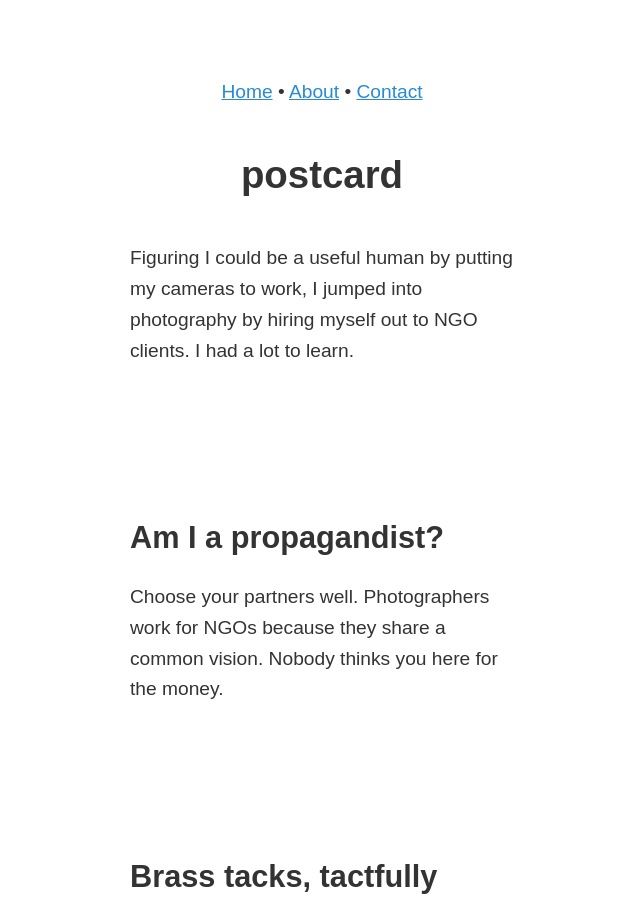
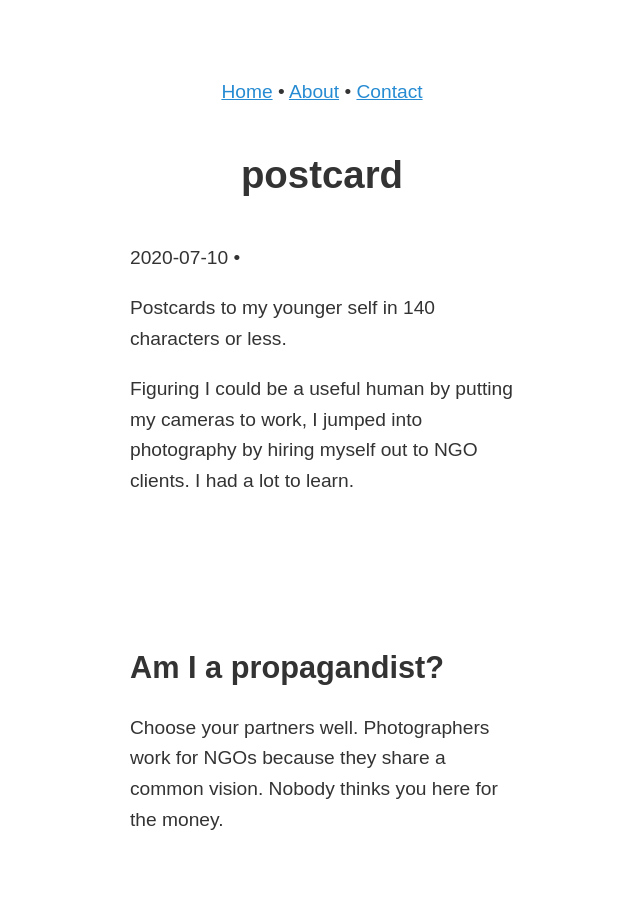
Before and after one commit to zachmccabe/zachmccabe.github.io, a Jekyll site: the page built from _travel/postcard.md, in a window 1280 px wide and 900 px high. Shown: the whole window, without its empty margins (318-958 px from the left). Built offline with Jekyll 4.4.1, drawn with Linux system fonts in a browser that asks for light colours; some of the changed lines change nothing that is shown.

Commit message:
Update postcard.md

```diff
--- a/_travel/postcard.md
+++ b/_travel/postcard.md
@@ -1,5 +1,5 @@
 ---
-layout: kaoliang_nite_3
+layout: test
 title: postcard
 date: 2020-07-10
 description: "Postcards to my younger self in 140 characters or less."
```
